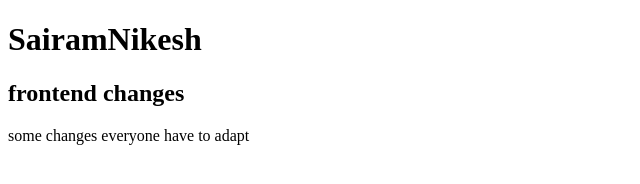
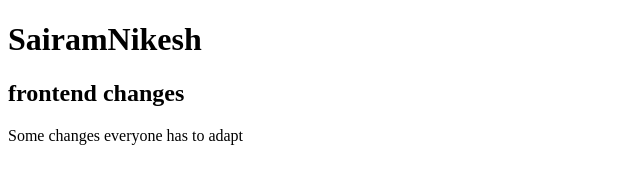
Before and after one commit to smnikesh1/samplepro, a plain HTML site: page index.html in a window 1280 px wide. Shown: the full height of the page, 0-640 px from the left. Drawn offline with Linux system fonts and the light colour scheme.

Commit message:
fix:some changes everyone has to adapt

```diff
--- a/index.html
+++ b/index.html
@@ -9,6 +9,6 @@
 <body>
     <h1>SairamNikesh</h1>
     <h2>frontend changes</h2>
-    some changes everyone have to adapt
+    Some changes everyone has to adapt
 </body>
 </html>
```
